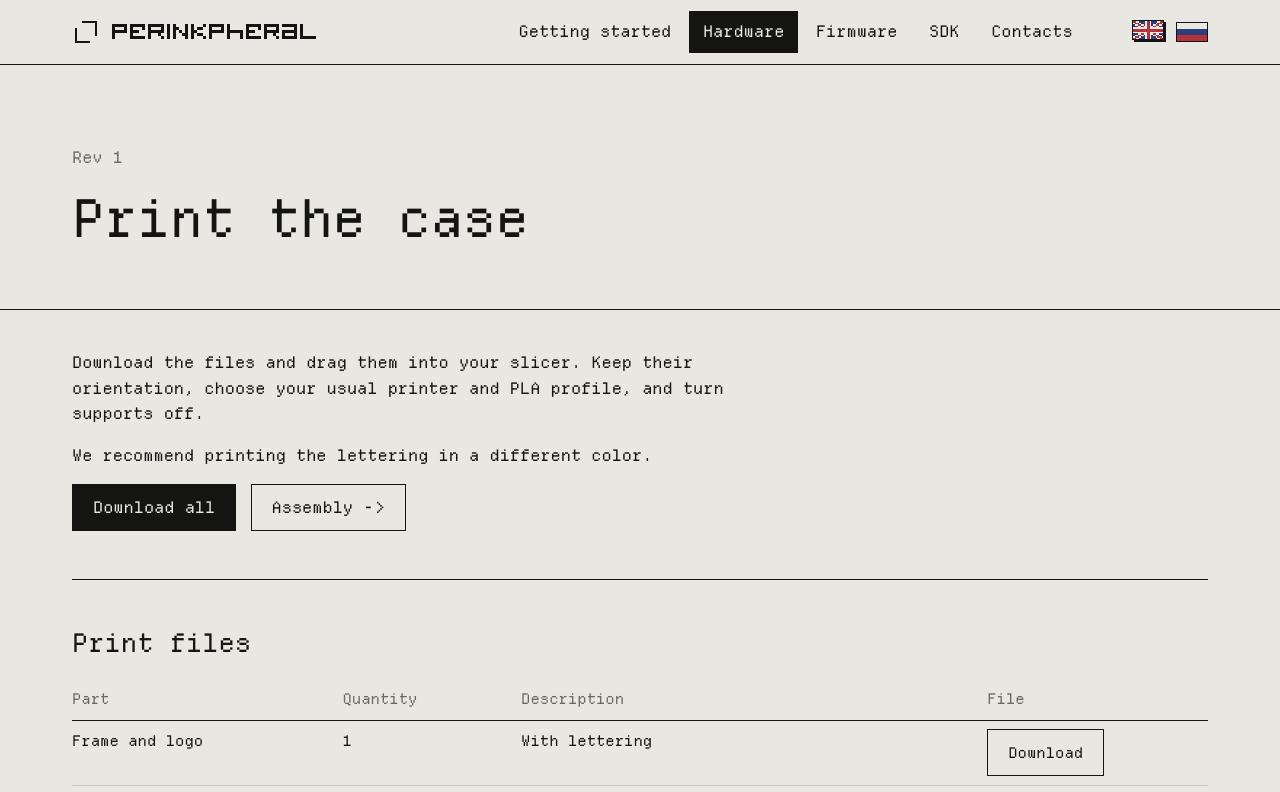
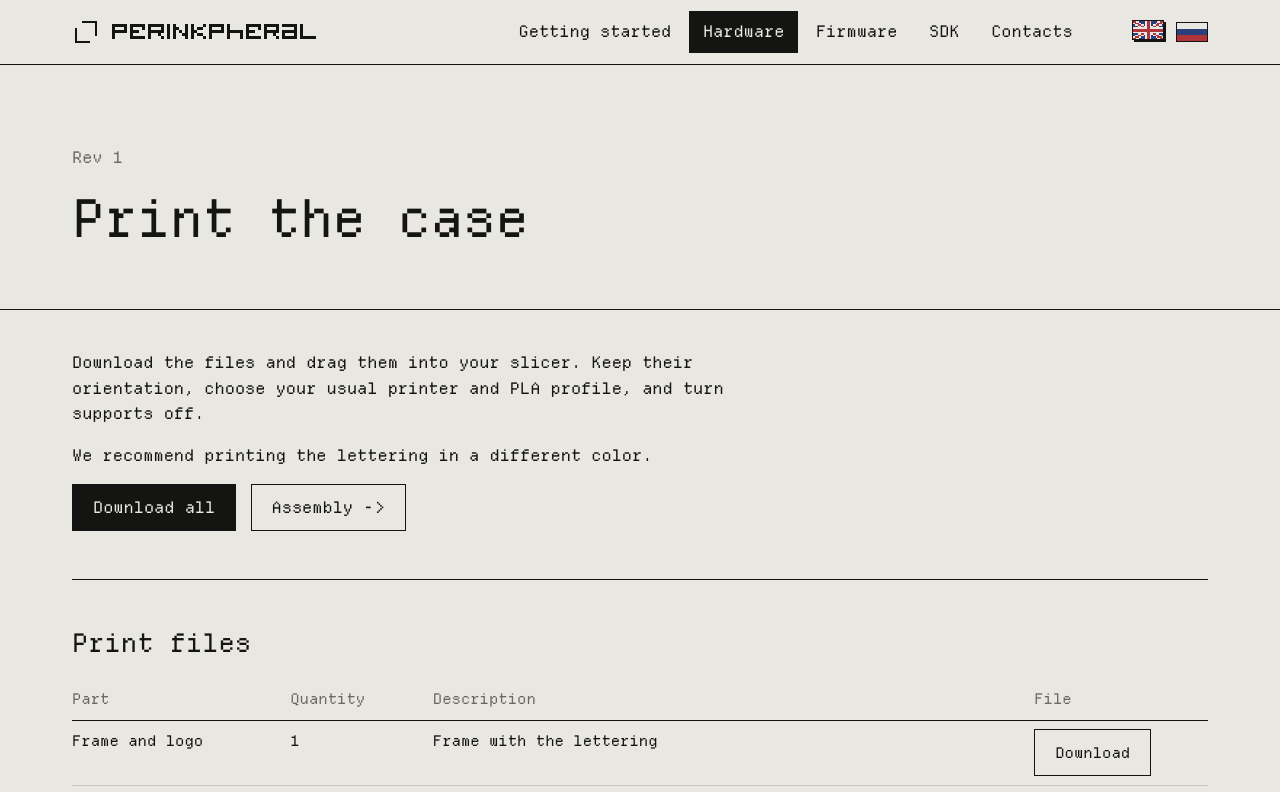
Before and after one commit to GrakovNe/perinkpheral-dev-portal, a React (Vite) app: page /hardware/print in a window 1280 px wide. Shown: the top 792 px of the page. Built offline with nearby package versions, Linux system fonts and the light colour scheme.

Commit message:
Restore original enclosure part descriptions
Remove only orientation and quantity wording from the original descriptions instead of replacing their content.

```diff
--- a/src/pages/PrintCase.tsx
+++ b/src/pages/PrintCase.tsx
@@ -14,13 +14,13 @@ export function PrintCase() {
     </Download>
   )
   const parts = [
-    [t('Frame and logo', 'Рамка и логотип'), '1', t('With lettering', 'С надписью'), caseFiles.frame],
-    [t('Back panel', 'Задняя панель'), '1', t('Behind the display', 'За экраном'), caseFiles.back],
-    [t('Base cover', 'Крышка основания'), '1', t('With button openings', 'С отверстиями для кнопок'), caseFiles.base],
-    [t('Bottom', 'Дно'), '1', t('For the board and battery', 'Для платы и аккумулятора'), caseFiles.bottom],
-    [t('Corner bracket', 'Уголок'), '1', t('Display mount', 'Крепление экрана'), caseFiles.bracket],
-    [t('Button caps', 'Колпачки кнопок'), '4', t('For the button module', 'Для кнопочного модуля'), caseFiles.caps],
-    [t('Feet', 'Ножки'), '6', 'TPU', caseFiles.feet],
+    [t('Frame and logo', 'Рамка и логотип'), '1', t('Frame with the lettering', 'Рамка с надписью'), caseFiles.frame],
+    [t('Back panel', 'Задняя панель'), '1', t('Panel behind the display', 'Крышка за экраном'), caseFiles.back],
+    [t('Base cover', 'Крышка основания'), '1', t('Cover with the button openings', 'Крышка с отверстиями кнопок'), caseFiles.base],
+    [t('Bottom', 'Дно'), '1', t('Bottom with the board and battery supports', 'Дно с опорами платы и бортиками аккумулятора'), caseFiles.bottom],
+    [t('Corner bracket', 'Уголок'), '1', t('Bracket for the display', 'Уголок крепления экрана'), caseFiles.bracket],
+    [t('Button caps', 'Колпачки кнопок'), '4', t('Caps', 'Колпачки'), caseFiles.caps],
+    [t('Feet', 'Ножки'), '6', t('TPU feet', 'Ножки из TPU'), caseFiles.feet],
   ]
 
   return (
```
